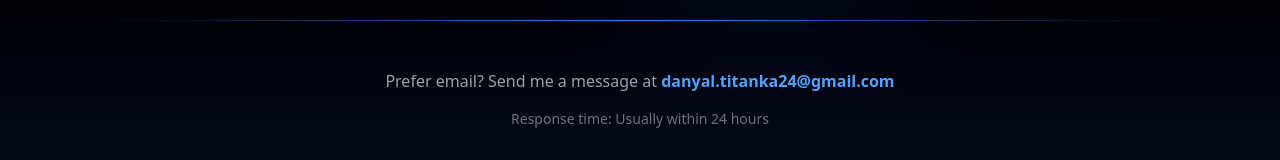
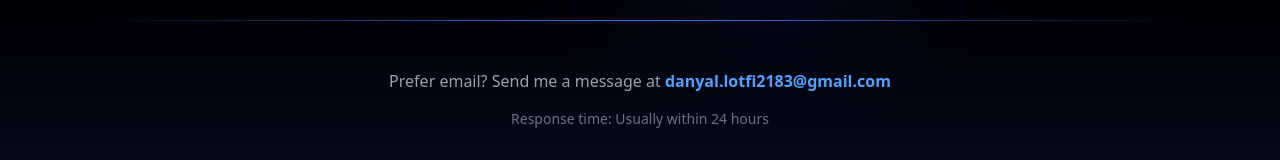
Before and after one commit to iXZed026/new-portfolio-app, a Next.js app: page / in a window 1280 px wide. Shown: the part 5022-5182 px from the top of the page. Built offline with nearby package versions, Linux system fonts and the light colour scheme.

Commit message:
bug fixed

```diff
--- a/src/app/componenets/hero/HeroSection.tsx
+++ b/src/app/componenets/hero/HeroSection.tsx
@@ -122,7 +122,7 @@ export const HeroSection: React.FC<HeroSectionProps> = ({
             {/* CTA Buttons */}
             <div className="flex flex-col sm:flex-row gap-3 sm:gap-4 pt-6 sm:pt-8 w-full sm:w-auto animate-fade-up animate-stagger-3">
               <a
-              href="#skills"
+              href="#projects"
                 className="py-3 px-6 bg-blue-600 rounded-md group relative w-full sm:w-auto"
               >
                 <span className="flex items-center justify-center sm:justify-start gap-2">
--- a/src/app/componenets/layout/Header.tsx
+++ b/src/app/componenets/layout/Header.tsx
@@ -7,12 +7,16 @@ import { MobileMenu } from './MobileMenu';
 import { NAV_ITEMS } from '../lib/constants/navigation';
 import { useActiveSection } from '../lib/hooks/useActiveSection';
 import { cn } from '../lib/utils/cn';
+import { SiKong } from 'react-icons/si';
+import { usePathname } from 'next/navigation';
 
 export const Header: React.FC = () => {
   const [isScrolled, setIsScrolled] = useState(false);
   const [isMobileMenuOpen, setIsMobileMenuOpen] = useState(false);
   const activeSection = useActiveSection();
   const [activeMenu, setActiveMenu] = useState<boolean>(false)
+
+  const pathname = usePathname();
 
 
   // Handle scroll
@@ -24,6 +28,7 @@ export const Header: React.FC = () => {
     window.addEventListener('scroll', handleScroll, { passive: true });
     return () => window.removeEventListener('scroll', handleScroll);
   }, []);
+
 
   // Prevent body scroll when menu is open
   useEffect(() => {
@@ -71,6 +76,11 @@ export const Header: React.FC = () => {
             <nav className="hidden md:flex items-center gap-1 lg:gap-2">
               {NAV_ITEMS.map((item) => {
                 const isActive = activeSection === item.id;
+                // const isActive = window.location.hash === `#${item.id}`;
+                console.log("window.location.hash: ", window.location.hash)
+                console.log("isActive: ", isActive)
+                console.log("item.id: ", "#", item.id)
+                console.log("pathname: ", pathname)
                 return (
                   <a
                     key={item.id}
@@ -97,7 +107,7 @@ export const Header: React.FC = () => {
 
             {/* Mobile Menu Button */}
             <div
-              onClick={()=> setActiveMenu(true)}
+              onClick={() => setActiveMenu(true)}
               className="p-2 md:hidden text-white flex-shrink-0"
             // aria-label="Toggle menu"
             >
--- a/src/app/componenets/sections/ContactSection.tsx
+++ b/src/app/componenets/sections/ContactSection.tsx
@@ -105,7 +105,7 @@ export const ContactSection: React.FC = () => {
                 href="mailto:danyal.titanka24@gmail.com"
                 className="text-blue-400 hover:text-blue-300 font-semibold transition-colors"
               >
-                danyal.titanka24@gmail.com
+                danyal.lotfi2183@gmail.com
               </a>
             </p>
             <p className="text-xs sm:text-sm text-gray-500">Response time: Usually within 24 hours</p>
```
